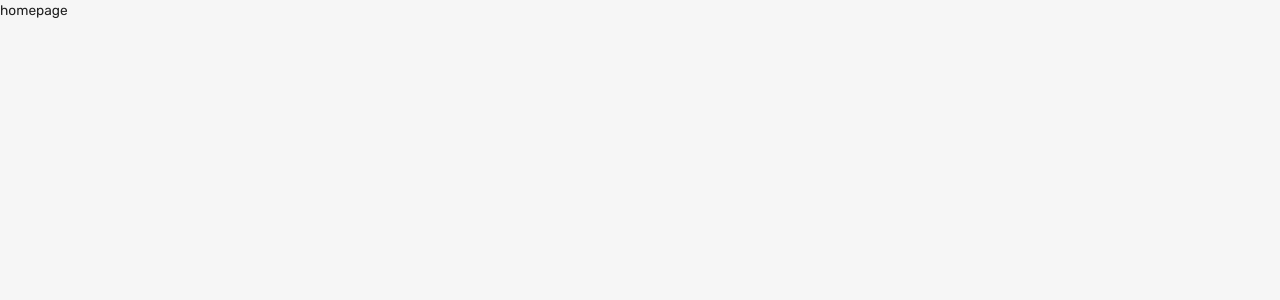
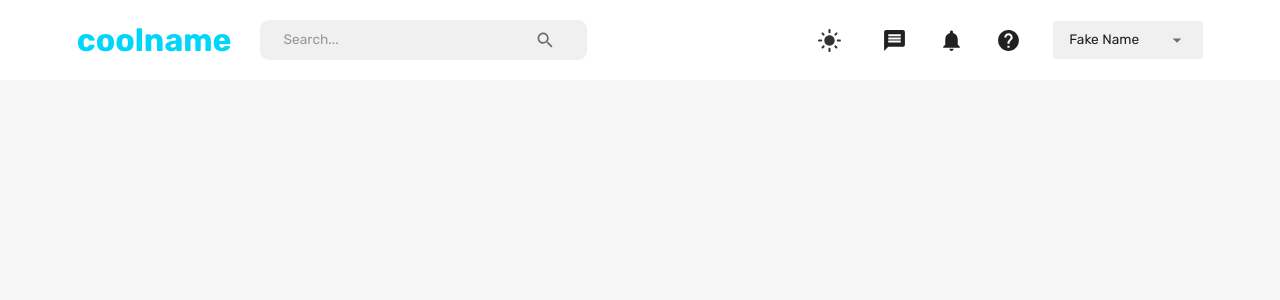
Before and after one commit to Shay213/social-media-app2, a React (Vite) app in the folder client/: page /social-media-app2/home in a window 1280 px wide. Shown: the top 300 px of the page. Built offline with nearby package versions, Linux system fonts and the light colour scheme.

Commit message:
Create navbar component

```diff
--- /dev/null
+++ b/client/src/components/FlexBetween.tsx
@@ -0,0 +1,10 @@
+import { Box } from '@mui/material';
+import { styled } from '@mui/system';
+
+const FlexBetween = styled(Box)({
+  display: 'flex',
+  justifyContent: 'space-between',
+  alignItems: 'center',
+});
+
+export default FlexBetween;
--- a/client/src/scenes/homePage/index.tsx
+++ b/client/src/scenes/homePage/index.tsx
@@ -1,5 +1,12 @@
+import { Box } from '@mui/material';
+import Navbar from '../navbar';
+
 const HomePage = () => {
-  return <div>homepage</div>;
+  return (
+    <Box>
+      <Navbar />
+    </Box>
+  );
 };
 
 export default HomePage;
--- a/client/src/scenes/navbar/index.tsx
+++ b/client/src/scenes/navbar/index.tsx
@@ -1,5 +1,180 @@
+import { useState } from 'react';
+import {
+  Box,
+  IconButton,
+  InputBase,
+  Typography,
+  Select,
+  MenuItem,
+  FormControl,
+  useTheme,
+  useMediaQuery,
+} from '@mui/material';
+
+import {
+  Search,
+  Message,
+  DarkMode,
+  LightMode,
+  Notifications,
+  Help,
+  Menu,
+  Close,
+} from '@mui/icons-material';
+
+import { useDispatch, useSelector } from 'react-redux';
+import { setMode, setLogout } from '../../state';
+import { useNavigate } from 'react-router-dom';
+import FlexBetween from '../../components/FlexBetween';
+
 const Navbar = () => {
-  return <div>nav</div>;
+  const [isMobileMenuToggled, setIsMobileMenuToggled] = useState(false);
+  const dispatch = useDispatch();
+  const navigate = useNavigate();
+  const user = useSelector((state) => state.user);
+  const isNonMobileScreens = useMediaQuery('(min-width: 1000px)');
+  const theme = useTheme();
+
+  const neutralLight = theme.palette.neutral.light;
+  const dark = theme.palette.neutral.dark;
+  const background = theme.palette.background.default;
+  const primaryLight = theme.palette.primary.light;
+  const alt = theme.palette.background.alt;
+
+  const fullName = `${user?.firstName ?? 'Fake'} ${user?.lastName ?? 'Name'}`;
+
+  return (
+    <FlexBetween bgcolor={alt} padding='1rem 6%'>
+      <FlexBetween gap='1.75rem'>
+        <Typography
+          fontWeight='bold'
+          fontSize='clamp(1rem, 2rem, 2.25rem)'
+          color='primary'
+          onClick={() => navigate('/home')}
+          sx={{ '&:hover': { color: primaryLight, cursor: 'pointer' } }}
+        >
+          coolname
+        </Typography>
+        {isNonMobileScreens && (
+          <FlexBetween
+            bgcolor={neutralLight}
+            borderRadius='9px'
+            gap='3rem'
+            padding='0.1rem 1.5rem'
+          >
+            <InputBase placeholder='Search...' />
+            <IconButton>
+              <Search />
+            </IconButton>
+          </FlexBetween>
+        )}
+      </FlexBetween>
+      {isNonMobileScreens ? (
+        <FlexBetween gap='2rem'>
+          <IconButton onClick={() => dispatch(setMode())}>
+            {theme.palette.mode === 'dark' ? (
+              <DarkMode sx={{ fontSize: '25px' }} />
+            ) : (
+              <LightMode sx={{ color: dark, fontSize: '25px' }} />
+            )}
+          </IconButton>
+          <Message sx={{ fontSize: '25px' }} />
+          <Notifications sx={{ fontSize: '25px' }} />
+          <Help sx={{ fontSize: '25px' }} />
+          <FormControl variant='standard'>
+            <Select
+              value={fullName}
+              sx={{
+                backgroundColor: neutralLight,
+                width: '150px',
+                borderRadius: '0.25rem',
+                p: '0.25rem 1rem',
+                '& .MuiSvgIcon-root': { pr: '0.25rem', width: '3rem' },
+                '& .MuiSelect-select:focus': { backgroundColor: neutralLight },
+              }}
+              input={<InputBase />}
+            >
+              <MenuItem value={fullName}>
+                <Typography>{fullName}</Typography>
+              </MenuItem>
+              <MenuItem onClick={() => dispatch(setLogout())}>Log Out</MenuItem>
+            </Select>
+          </FormControl>
+        </FlexBetween>
+      ) : (
+        <IconButton
+          onClick={() => setIsMobileMenuToggled(!isMobileMenuToggled)}
+        >
+          <Menu />
+        </IconButton>
+      )}
+
+      {!isNonMobileScreens && isMobileMenuToggled && (
+        <Box
+          bgcolor={background}
+          position='fixed'
+          right='0'
+          bottom='0'
+          height='100%'
+          zIndex='10'
+          maxWidth='500px'
+          minWidth='300px'
+        >
+          <Box display='flex' justifyContent='flex-end' p='1rem'>
+            <IconButton
+              onClick={() => setIsMobileMenuToggled(!isMobileMenuToggled)}
+            >
+              <Close />
+            </IconButton>
+          </Box>
+          <FlexBetween
+            display='flex'
+            flexDirection='column'
+            justifyContent='center'
+            alignItems='center'
+            gap='3rem'
+          >
+            <IconButton
+              onClick={() => dispatch(setMode())}
+              sx={{ fontSize: '25px' }}
+            >
+              {theme.palette.mode === 'dark' ? (
+                <DarkMode sx={{ fontSize: '25px' }} />
+              ) : (
+                <LightMode sx={{ color: dark, fontSize: '25px' }} />
+              )}
+            </IconButton>
+            <Message sx={{ fontSize: '25px' }} />
+            <Notifications sx={{ fontSize: '25px' }} />
+            <Help sx={{ fontSize: '25px' }} />
+            <FormControl variant='standard'>
+              <Select
+                value={fullName}
+                sx={{
+                  backgroundColor: neutralLight,
+                  width: '150px',
+                  borderRadius: '0.25rem',
+                  p: '0.25rem 1rem',
+                  '& .MuiSvgIcon-root': { pr: '0.25rem', width: '3rem' },
+                  '& .MuiSelect-select:focus': {
+                    backgroundColor: neutralLight,
+                  },
+                }}
+                input={<InputBase />}
+              >
+                <MenuItem value={fullName}>
+                  <Typography>{fullName}</Typography>
+                </MenuItem>
+                <MenuItem onClick={() => dispatch(setLogout())}>
+                  Log Out
+                </MenuItem>
+              </Select>
+            </FormControl>
+          </FlexBetween>
+        </Box>
+      )}
+    </FlexBetween>
+  );
 };
 
 export default Navbar;
--- a/client/src/theme.ts
+++ b/client/src/theme.ts
@@ -1,8 +1,4 @@
-import { ThemeOptions, PaletteMode, TypeBackground } from '@mui/material';
-
-type CustomTypeBackground = TypeBackground & {
-  alt: string;
-};
+import { PaletteMode } from '@mui/material';
 
 // color design tokens export
 export const colorTokens = {
@@ -36,7 +32,7 @@
 };
 
 // mui theme settings
-export const themeSettings = (mode: PaletteMode): ThemeOptions => {
+export const themeSettings = (mode: PaletteMode) => {
   return {
     palette: {
       mode: mode,
@@ -58,7 +54,7 @@
             background: {
               default: colorTokens.grey[900],
               alt: colorTokens.grey[800],
-            } as CustomTypeBackground,
+            },
           }
         : {
             // palette values for light mode
@@ -77,7 +73,7 @@
             background: {
               default: colorTokens.grey[10],
               alt: colorTokens.grey[0],
-            } as CustomTypeBackground,
+            },
           }),
     },
     typography: {
```
